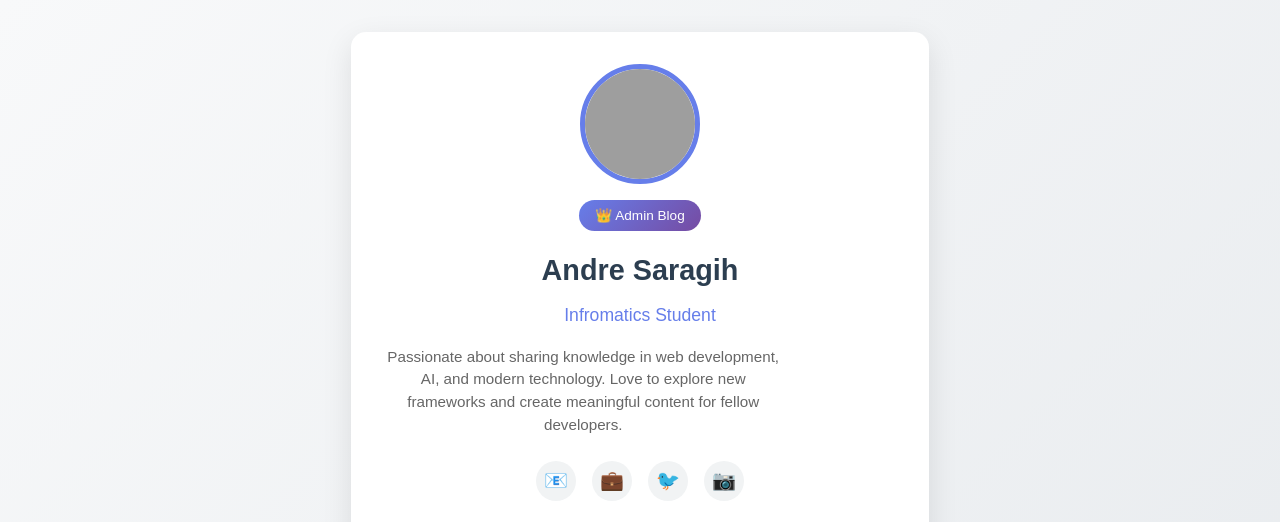
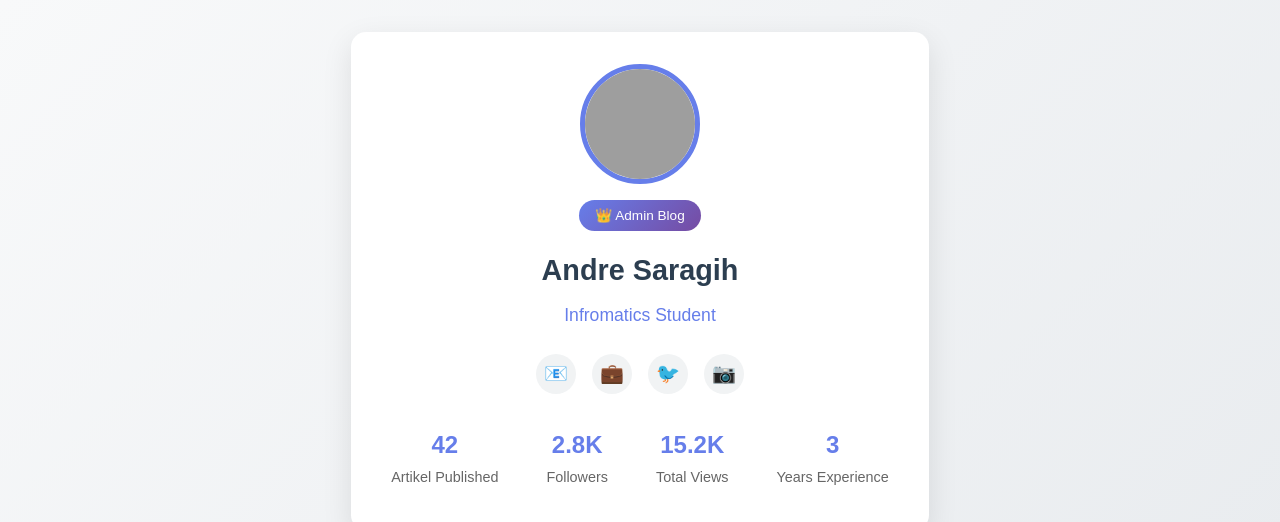
Before and after one commit to zefanyaeckleziasaragih/PABWE-Kelompok-8, a plain HTML site: page 11s23026.html in a window 1280 px wide. Shown: the top 522 px of the page. Drawn offline with Linux system fonts and the light colour scheme; grey boxes are pictures that could not be loaded.

Commit message:
Update 11s23026.html

```diff
--- a/11s23026.html
+++ b/11s23026.html
@@ -429,8 +429,7 @@
                     <h3>Andre Saragih</h3>
                     <p class="admin-title">Infromatics Student</p>
                     <p class="admin-bio">
-                        Passionate about sharing knowledge in web development, AI, and modern technology.
-                        Love to explore new frameworks and create meaningful content for fellow developers.
+
                     </p>
                 </div>
 
```
